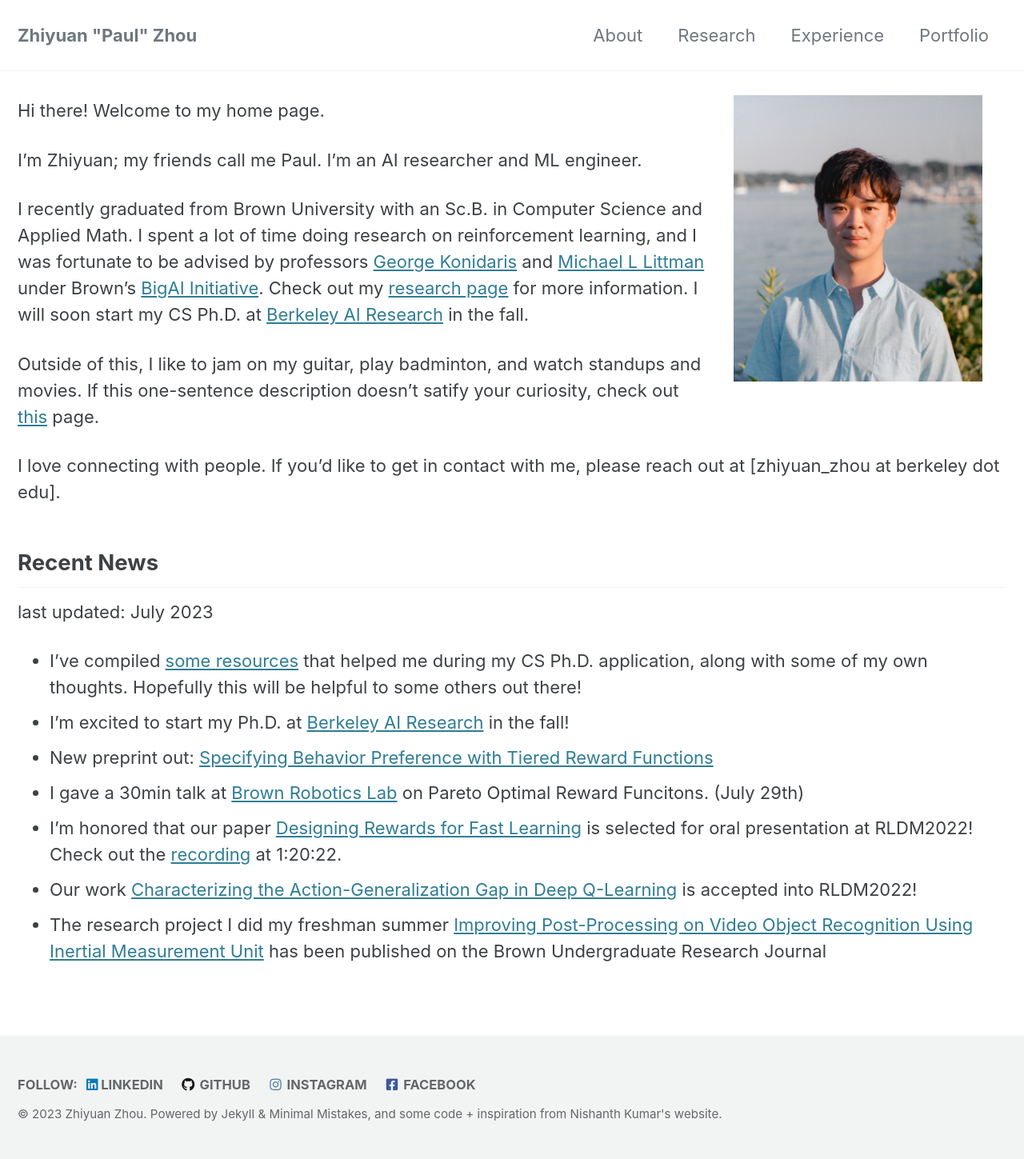
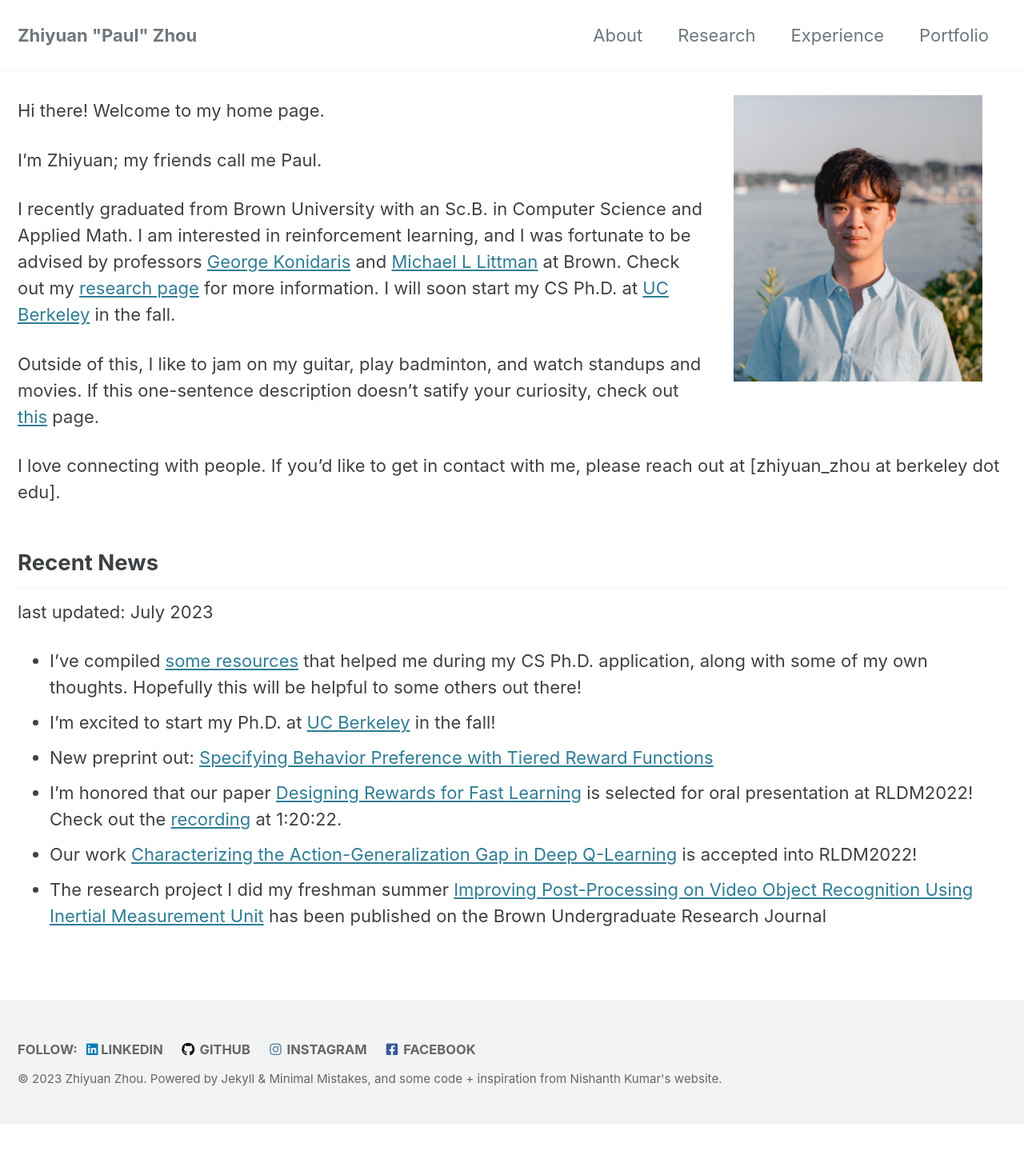
Before and after one commit to zhouzypaul/zhouzypaul.github.io, a Jekyll site: the page built from index.md, in a window 1280 px wide. Shown: the whole page at 80% size. Built offline with Jekyll 4.4.1, drawn with Linux system fonts in a browser that asks for light colours; cached includes are drawn as plain includes; after the commit the page ends 1405 px from its top, so only the background shows below that.

Commit message:
shorter bio

```diff
--- a/_config.yml
+++ b/_config.yml
@@ -20,7 +20,7 @@ title                    : 'Zhiyuan "Paul" Zhou'
 title_separator          : "-"
 subtitle                 :  # Portfolio website # site tagline that appears below site title in masthead
 name                     : 'Zhiyuan "Paul" Zhou'
-description              : "I am a senior studying Applied Math and CS at Brown University, and doing AI Research in Reinforcement Learning with George Konidaris and Michael Littman."
+description              : "I am an in-coming Ph.D. student at UC Berkeley interested in reinforcement learning. I recently graduated from Brown University with an Sc.B. in Applied Math and CS."
 url                      : 'https://zhouzypaul.github.io' # the base hostname & protocol for your site e.g. "https://mmistakes.github.io"
 baseurl                  : '/' # the subpath of your site, e.g. "/blog"
 repository               : 'zhouzypaul/zhouzypaul.github.io' # GitHub username/repo-name e.g. "mmistakes/minimal-mistakes"
@@ -106,7 +106,7 @@ analytics:
 author:
   name             : 'Zhiyuan "Paul" Zhou'
   avatar           : # path of avatar image, e.g. "/assets/images/bio-photo.jpg"
-  bio              : "I am a senior at Brown studying Applied Math and CS. I do research in Reinforcement Learning."
+  bio              : "I am an in-coming Ph.D. student at UC Berkeley interested in reinforcement learning. I recently graduated from Brown University with an Sc.B. in Applied Math and CS."
   location         : "Providence, RI"
   email            :
   links:
--- a/_pages/portfolio.html
+++ b/_pages/portfolio.html
@@ -28,11 +28,10 @@ permalink: /portfolio/
       <nav id="filter" class="col-md-12">
         <ul>
           <li><a href="#" data-filter="*">All</a></li>
-          <li><a href="#" data-filter=".ml">AI / ML</a></li>
+          <li><a href="#" data-filter=".ml">ML</a></li>
           <li><a href="#" data-filter=".swe">SWE</a></li>
           <li><a href="#" data-filter=".vision">Vision</a></li>
           <li><a href="#" data-filter=".math">Math</a></li>
-          <li><a href="#" data-filter=".robotics">Robotics</a></li>
         </ul>
       </nav>
     </div>
@@ -147,7 +146,7 @@ permalink: /portfolio/
         </div>
       </article>
 
-      <article class="col-sm-3 isotopeItem robotics ml">
+      <article class="col-sm-3 isotopeItem ml">
         <div class="projects-item"> <img src="/images/projects/map.png" height="250" width="250"/>
           <div class="projects-desc align-center">
             <div class="folio-info"> <a href="https://drive.google.com/file/d/1n_2syscPwRcwtKXXp40UMu6Vl1x3uDok/view?usp=sharing" class="fancybox">
--- a/index.md
+++ b/index.md
@@ -10,9 +10,9 @@ permalink: /
 <br/>
 Hi there! Welcome to my home page.
 
-I'm Zhiyuan; my friends call me Paul. I'm an AI researcher and ML engineer.
+I'm Zhiyuan; my friends call me Paul.
 
-I recently graduated from Brown University with an Sc.B. in Computer Science and Applied Math. I spent a lot of time doing research on reinforcement learning, and I was fortunate to be advised by professors [George Konidaris](https://cs.brown.edu/people/gdk/) and [Michael L Littman](https://www.littmania.com) under Brown's [BigAI Initiative](http://bigai.cs.brown.edu). Check out my [research page](/research/) for more information. I will soon start my CS Ph.D. at [Berkeley AI Research](https://bair.berkeley.edu) in the fall.
+I recently graduated from Brown University with an Sc.B. in Computer Science and Applied Math. I am interested in reinforcement learning, and I was fortunate to be advised by professors [George Konidaris](https://cs.brown.edu/people/gdk/) and [Michael L Littman](https://www.littmania.com) at Brown. Check out my [research page](/research/) for more information. I will soon start my CS Ph.D. at [UC Berkeley](https://www.berkeley.edu) in the fall.
 
 Outside of this, I like to jam on my guitar, play badminton, and watch standups and movies. If this one-sentence description doesn't satify your curiosity, check out [this](/personal/) page.
 
@@ -21,9 +21,8 @@ I love connecting with people. If you'd like to get in contact with me, please r
 ## Recent News
 last updated: July 2023
 - I've compiled [some resources](/grad_school_apps/) that helped me during my CS Ph.D. application, along with some of my own thoughts. Hopefully this will be helpful to some others out there!
-- I'm excited to start my Ph.D. at [Berkeley AI Research](https://bair.berkeley.edu) in the fall!
+- I'm excited to start my Ph.D. at [UC Berkeley](https://www.berkeley.edu) in the fall!
 - New preprint out: [Specifying Behavior Preference with Tiered Reward Functions](https://arxiv.org/abs/2212.03733)
-- I gave a 30min talk at [Brown Robotics Lab](http://robotics.cs.brown.edu) on Pareto Optimal Reward Funcitons. (July 29th)
 - I'm honored that our paper [Designing Rewards for Fast Learning](https://arxiv.org/abs/2205.15400?context=cs.AI) is selected for oral presentation at RLDM2022! Check out the [recording](https://brown.hosted.panopto.com/Panopto/Pages/Viewer.aspx?id=7adfa2ab-3dde-46ab-b69e-aea800efe5ef) at 1:20:22.
 - Our work [Characterizing the Action-Generalization Gap in Deep Q-Learning](https://arxiv.org/abs/2205.05588) is accepted into RLDM2022!
 - The research project I did my freshman summer [Improving Post-Processing on Video Object Recognition Using Inertial Measurement Unit](https://brownresearchclub.weebly.com/spring-2022.html) has been published on the Brown Undergraduate Research Journal
```
Also changed, not shown: _pages/research.md (+1 -1 lines).
